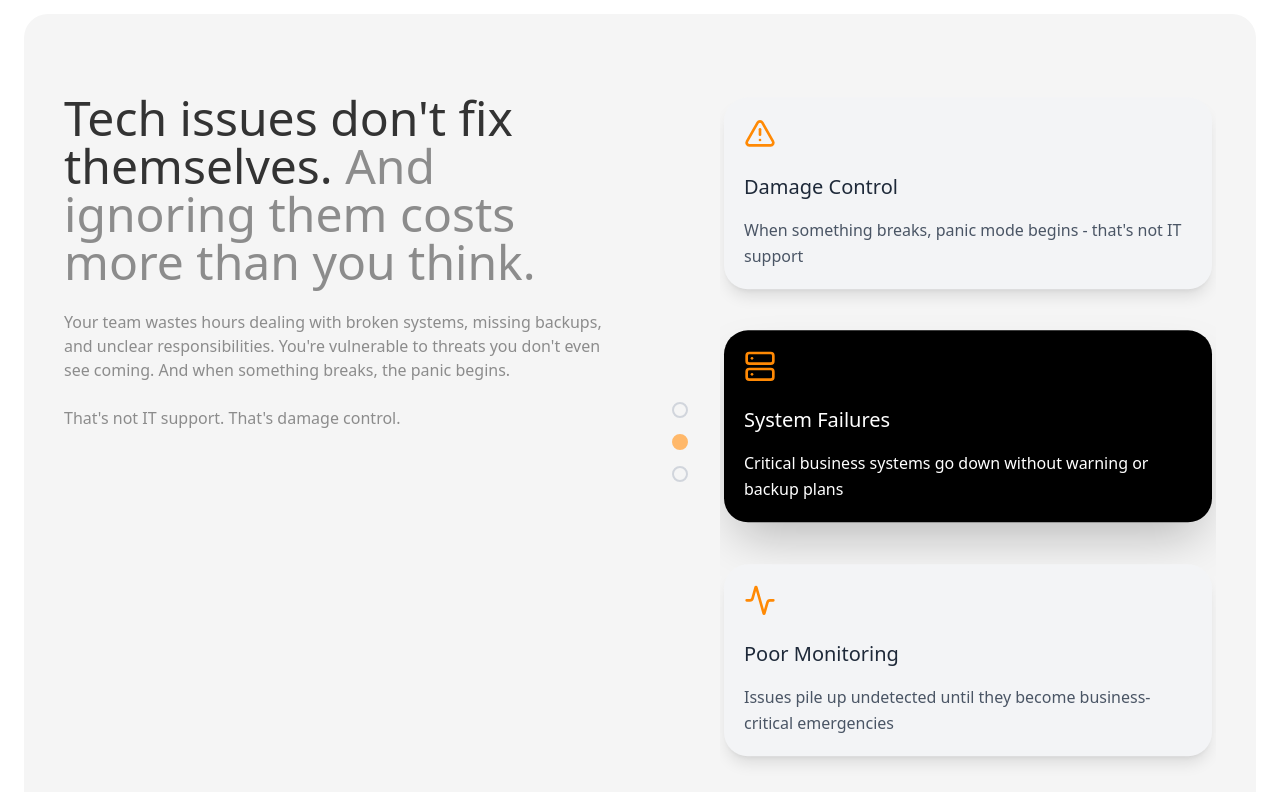
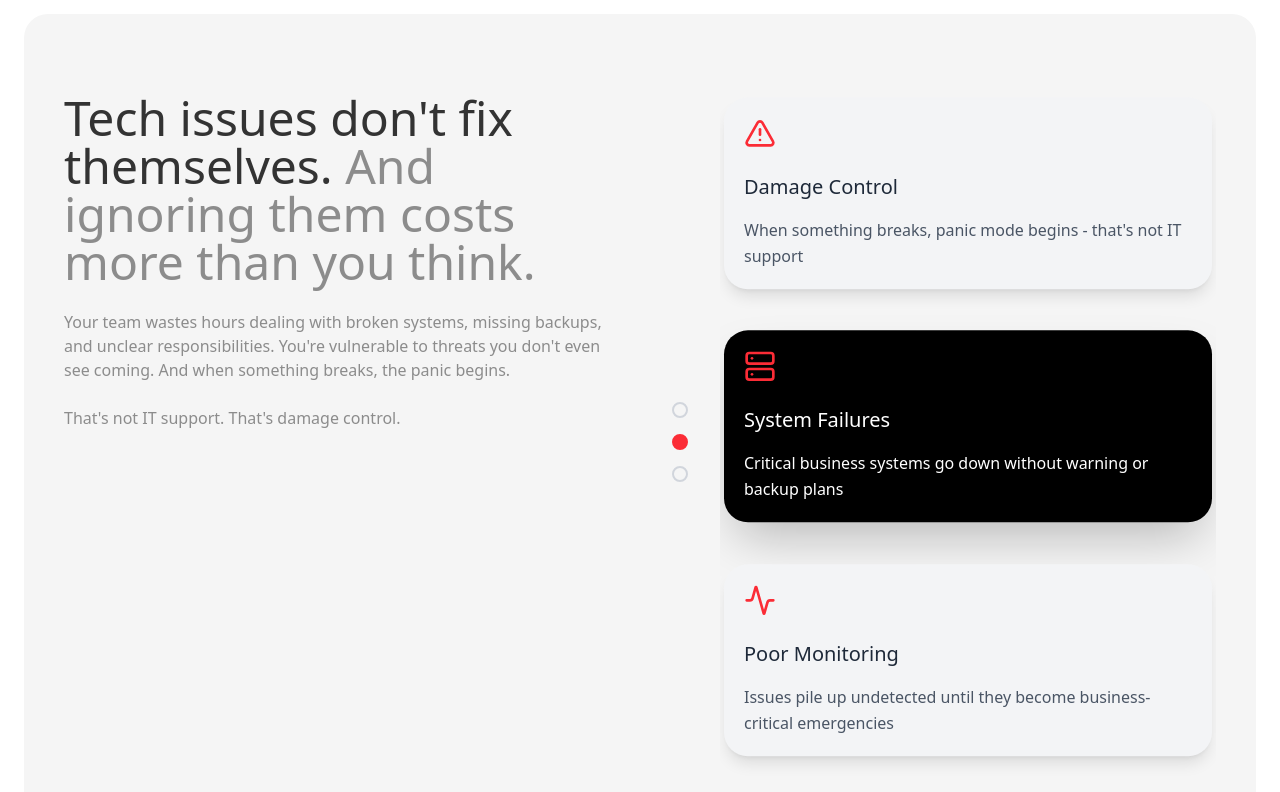
Before and after one commit to helpdesk411/helpdesk-411, a React (Vite) app: page / in a window 1280 px wide. Shown: the part 1048-1840 px from the top of the page. Built offline with nearby package versions, Linux system fonts and the light colour scheme; a web font is replaced by a local one.

Commit message:
update carousel icons colors

```diff
--- a/src/sections/PainPoints.tsx
+++ b/src/sections/PainPoints.tsx
@@ -82,9 +82,9 @@ function PainPointCard({ icon: IconComponent, title, description, isCentered = f
     )}>
       <div className={cn(
         "mb-6",
-        isRouteB ? "text-black" :
+        isRouteB ? "text-red-500" :
         isRouteC ? "text-red-500" :
-        "text-orange-400"
+        "text-red-500"
       )}>
         <IconComponent className="h-8 w-8" />
       </div>
@@ -201,9 +201,7 @@ export function PainPoints() {
                   className={cn(
                     "w-4 h-4 rounded-full transition-all duration-300 hover:scale-110 border-2",
                     isCenter
-                      ? (pathname === "/b" ? "bg-red-500 border-red-500" :
-                         pathname === "/c" ? "bg-red-500 border-red-500" :
-                         "bg-orange-300 border-orange-300")
+                      ? "bg-red-500 border-red-500"
                       : "bg-transparent border-gray-300 hover:border-gray-400"
                   )}
                   onClick={() => api?.scrollTo(cardIndex)}
```
